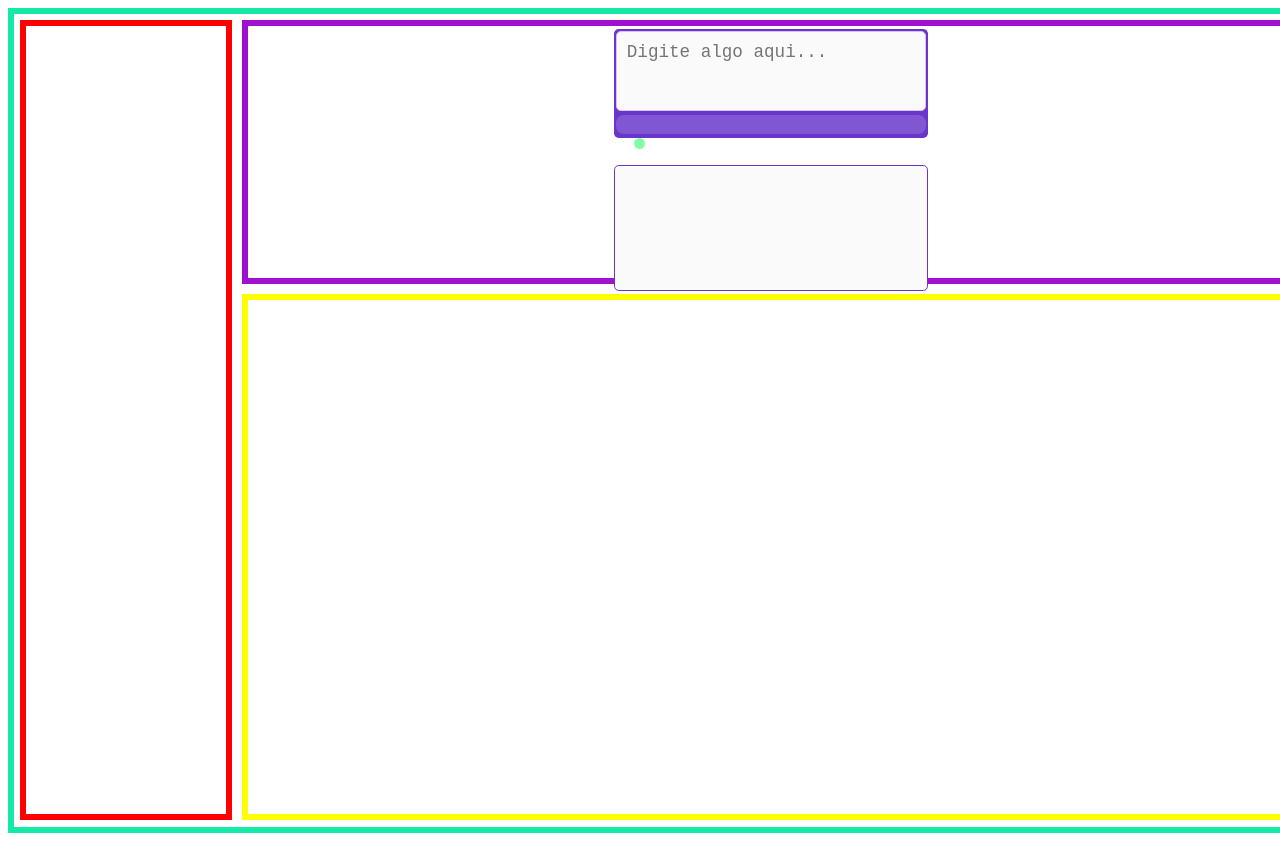
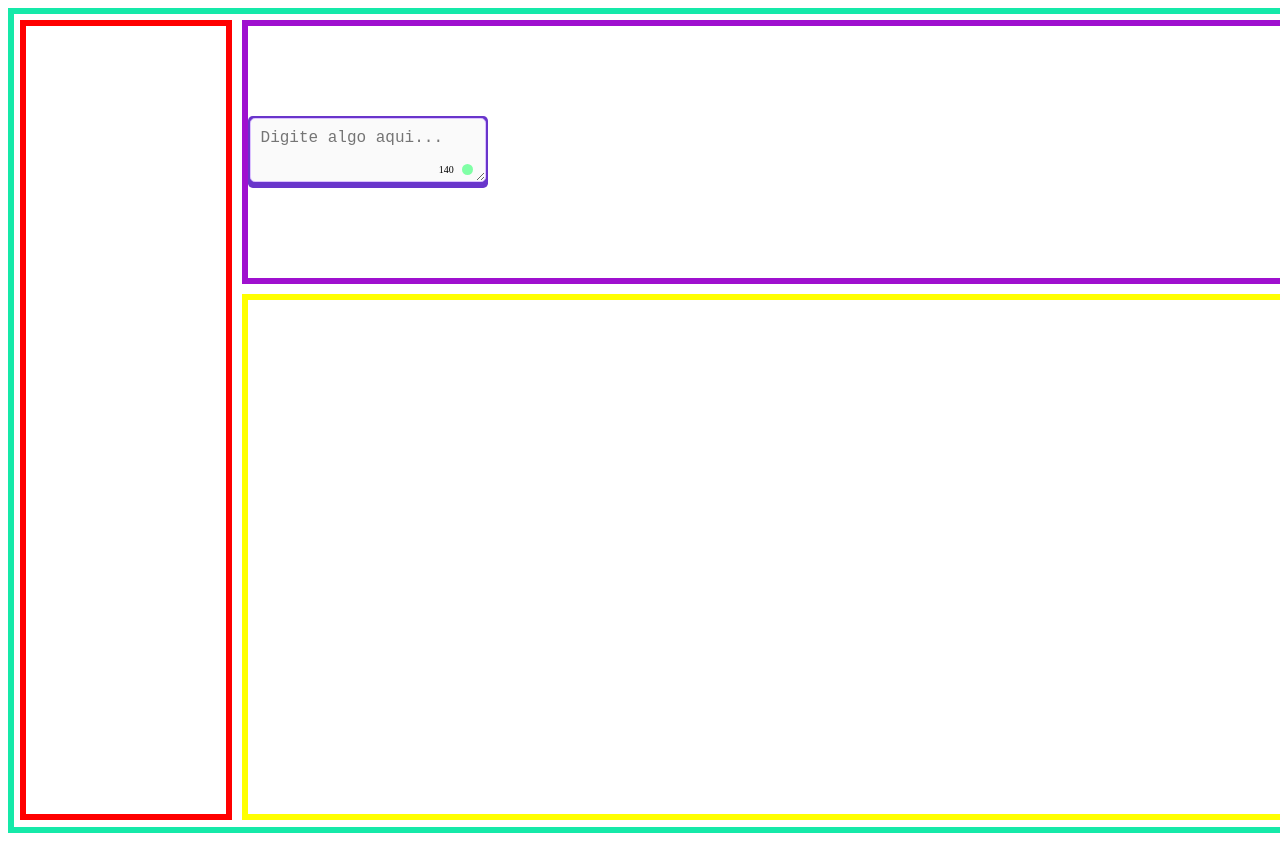
Before and after one commit to devhatt/octopost, a React (Create React App) app: page / in a window 1280 px wide. Shown: the top 841 px of the page. Built offline with nearby package versions, Linux system fonts and the light colour scheme; the HTML template or start-up script is replaced by a standard one.

Commit message:
fix: decoupling characterLimit from ComposerEditor components

```diff
--- a/src/components/CharacterLimit/CharacterLimit.module.scss
+++ b/src/components/CharacterLimit/CharacterLimit.module.scss
@@ -1,15 +1,14 @@
 .characterLimit {
   display: flex;
   align-items: center;
-  gap: 5px;
-  color: #fff;
+  gap: 0.5rem;
+  color: #000000;
 }
 
 .circle {
   width: 0.7rem;
   height: 0.7rem;
   border-radius: 50%;
-
   background-color: #80ffa6;
   overflow: hidden;
   position: relative;
@@ -20,7 +19,6 @@
   height: 100%;
   background-color: #ff2a00;
   width: 0;
-
   position: absolute;
   transition: width 0.3s ease-in-out;
 }
--- a/src/components/InputMaster/InputMaster.module.scss
+++ b/src/components/ComposerEditor/ComposerEditor.module.scss
@@ -2,12 +2,17 @@
   display: flex;
   justify-content: center;
   align-items: center;
-  width: 100%;
   flex-direction: column;
 }
 
-.input {
-  width: 30%;
+.wrapper {
+  position: relative;
+}
+
+.footer {
+  position: absolute;
+  bottom: 13px;
+  right: 15px;
 }
 
 .copyTextContainer {
--- a/src/components/InputMaster/InputMaster.tsx
+++ b/src/components/ComposerEditor/ComposerEditor.tsx
@@ -1,11 +1,10 @@
 import React, { useState } from 'react';
 
 import CharacterLimit from '~components/CharacterLimit/CharacterLimit';
-import scss from '~components/InputMaster/InputMaster.module.scss';
+import scss from '~components/ComposerEditor/ComposerEditor.module.scss';
 import CustomTextArea from '~components/TextArea/TextArea';
-import TextCopy from '~components/TextCopy/TextCopy';
 
-const InputMaster = () => {
+const ComposerEditor = () => {
   const [inputText, setInputText] = useState('');
 
   const handleInputChange = (newText: string) => {
@@ -14,15 +13,15 @@ const InputMaster = () => {
 
   return (
     <div className={scss.inputContainer}>
-      <div className={scss.input}>
+      <div className={scss.wrapper}>
         <CustomTextArea onTextChange={handleInputChange} />
-        <CharacterLimit maxLength={140} value={inputText} />
-      </div>
-      <div className={scss.copyTextContainer}>
-        <TextCopy text={inputText} />
+
+        <div className={scss.footer}>
+          <CharacterLimit maxLength={140} value={inputText} />
+        </div>
       </div>
     </div>
   );
 };
 
-export default InputMaster;
+export default ComposerEditor;
--- a/src/components/TextArea/TextArea.module.scss
+++ b/src/components/TextArea/TextArea.module.scss
@@ -8,24 +8,13 @@
 .textArea {
   box-sizing: border-box;
   width: 100%;
-  height: 5rem;
+  min-height: 4rem;
   max-height: 10rem;
-  resize: none;
+  resize: vertical;
   border-radius: 0.3rem;
   background-color: rgb(250, 250, 250);
   border: 1px solid rgb(219, 193, 255);
   overflow-y: auto;
-  font-size: 1.1rem;
+  font-size: 1rem;
   padding: 0.6rem;
 }
-
-.textAreaFooter {
-  display: flex;
-  height: 0.8rem;
-  justify-content: flex-end;
-  font-size: 0.6rem;
-  padding: 0.2rem;
-  margin-bottom: 0.12rem;
-  background-color: rgba(235, 235, 235, 0.179);
-  border-radius: 0.5rem;
-}
--- a/src/components/TextArea/TextArea.tsx
+++ b/src/components/TextArea/TextArea.tsx
@@ -21,7 +21,6 @@ function CustomTextArea({ onTextChange }: ICustomTextAreaProps) {
         onChange={handleInputChange}
         placeholder="Digite algo aqui..."
       />
-      <div className={scss.textAreaFooter}></div>
     </div>
   );
 }
--- a/src/components/TextCopy/TextCopy.module.scss
+++ /dev/null
@@ -1,14 +0,0 @@
-.textCopy {
-  height: 100%;
-  width: 100%;
-  margin-top: 1rem;
-  box-sizing: border-box;
-  max-height: 10rem;
-  resize: none;
-  border-radius: 0.3rem;
-  border: 1px solid rgb(105, 53, 203);
-  background-color: rgb(250, 250, 250);
-  overflow-y: auto;
-  font-size: 1.4rem;
-  padding: 0.6rem;
-}
--- a/src/components/TextCopy/TextCopy.tsx
+++ /dev/null
@@ -1,25 +0,0 @@
-import { useState } from 'react';
-
-import scss from '~components/TextCopy/TextCopy.module.scss';
-
-import { ITextCopyProps } from './TextCopy.types';
-
-function TextCopy(props: ITextCopyProps) {
-  const [text, setText] = useState('');
-  const [isEdited, setIsEdited] = useState(false);
-
-  const updateText = (event: React.ChangeEvent<HTMLTextAreaElement>) => {
-    setText(event.target.value);
-    setIsEdited(true);
-  };
-
-  return (
-    <textarea
-      className={scss.textCopy}
-      value={isEdited ? text : props.text}
-      onChange={updateText}
-    />
-  );
-}
-
-export default TextCopy;
--- a/src/components/TextCopy/TextCopy.types.ts
+++ /dev/null
@@ -1,3 +0,0 @@
-export interface ITextCopyProps {
-  text: string;
-}
--- a/src/pages/home/home.tsx
+++ b/src/pages/home/home.tsx
@@ -1,4 +1,4 @@
-import InputMaster from '~components/InputMaster/InputMaster';
+import ComposerEditor from '~components/ComposerEditor/ComposerEditor';
 
 import scss from './home.module.scss';
 
@@ -8,7 +8,7 @@ const Home = () => {
       <div className={scss.gridContainer}>
         <div className={scss.gridSwitches} />
         <div className={scss.gridInput}>
-          <InputMaster />
+          <ComposerEditor />
         </div>
         <div className={scss.gridTabs} />
       </div>
```
Also changed, not shown: 2 other files (tests, documents, lock files or other folders).
